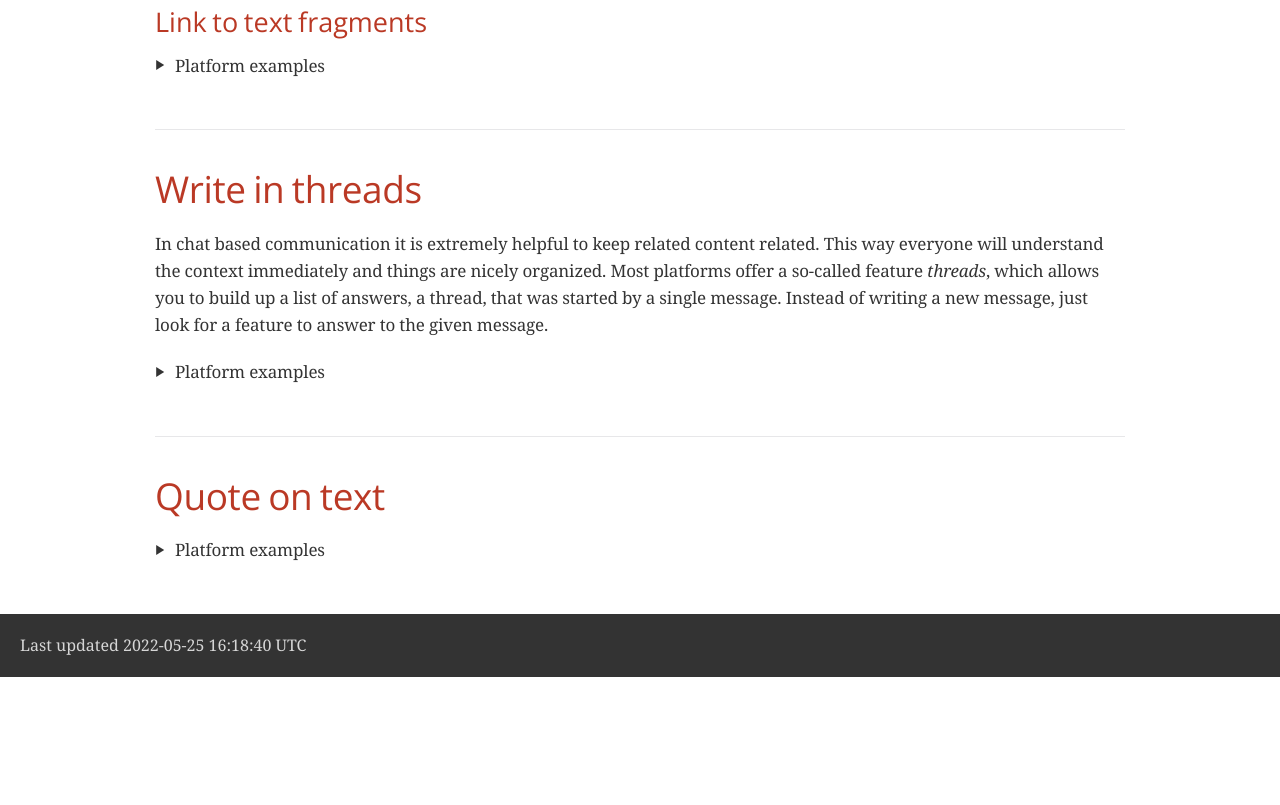
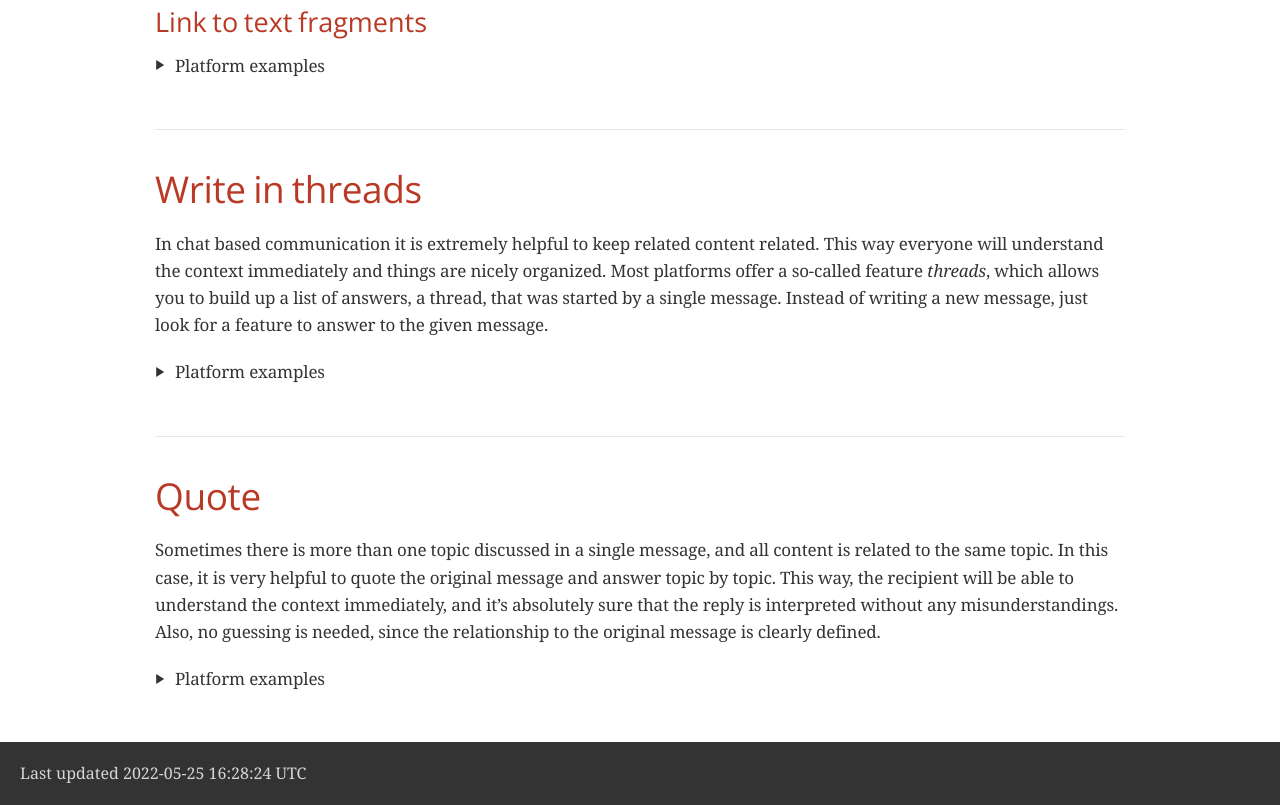
Before and after one commit to devidw/dcbp, a plain HTML site: page index.html in a window 1280 px wide. Shown: the part 1294-2099 px from the top of the page. Before the commit the page ends 1971 px from the top, so only its background shows below. Drawn offline with nearby package versions, Linux system fonts and the light colour scheme; a web font is replaced by a local one.

Commit message:
deploy: 472bdde637e7ad720da46ff745119d5d0b26cef8

```diff
--- a/index.html
+++ b/index.html
@@ -453,7 +453,7 @@ body.book #toc,body.book #preamble,body.book h1.sect0,body.book .sect1>h2{page-b
 </ul>
 </li>
 <li><a href="#_write_in_threads">Write in threads</a></li>
-<li><a href="#_quote_on_text">Quote on text</a></li>
+<li><a href="#_quote">Quote</a></li>
 </ul>
 </div>
 </div>
@@ -539,8 +539,11 @@ body.book #toc,body.book #preamble,body.book h1.sect0,body.book .sect1>h2{page-b
 </div>
 </div>
 <div class="sect1">
-<h2 id="_quote_on_text"><a class="anchor" href="#_quote_on_text"></a><a class="link" href="#_quote_on_text">Quote on text</a></h2>
+<h2 id="_quote"><a class="anchor" href="#_quote"></a><a class="link" href="#_quote">Quote</a></h2>
 <div class="sectionbody">
+<div class="paragraph">
+<p>Sometimes there is more than one topic discussed in a single message, and all content is related to the same topic. In this case, it is very helpful to quote the original message and answer topic by topic. This way, the recipient will be able to understand the context immediately, and it&#8217;s absolutely sure that the reply is interpreted without any misunderstandings. Also, no guessing is needed, since the relationship to the original message is clearly defined.</p>
+</div>
 <details>
 <summary class="title">Platform examples</summary>
 <div class="content">
@@ -561,7 +564,7 @@ body.book #toc,body.book #preamble,body.book h1.sect0,body.book .sect1>h2{page-b
 </div>
 <div id="footer">
 <div id="footer-text">
-Last updated 2022-05-25 16:18:40 UTC
+Last updated 2022-05-25 16:28:24 UTC
 </div>
 </div>
 </body>
```
